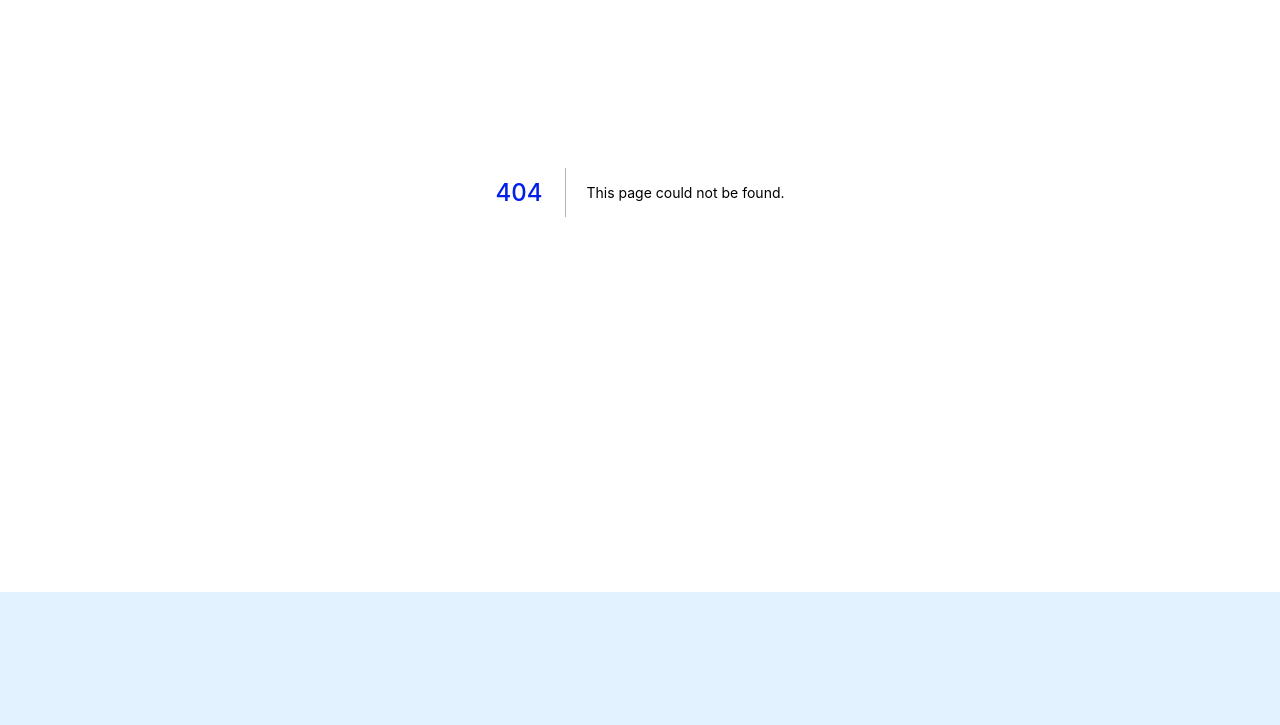
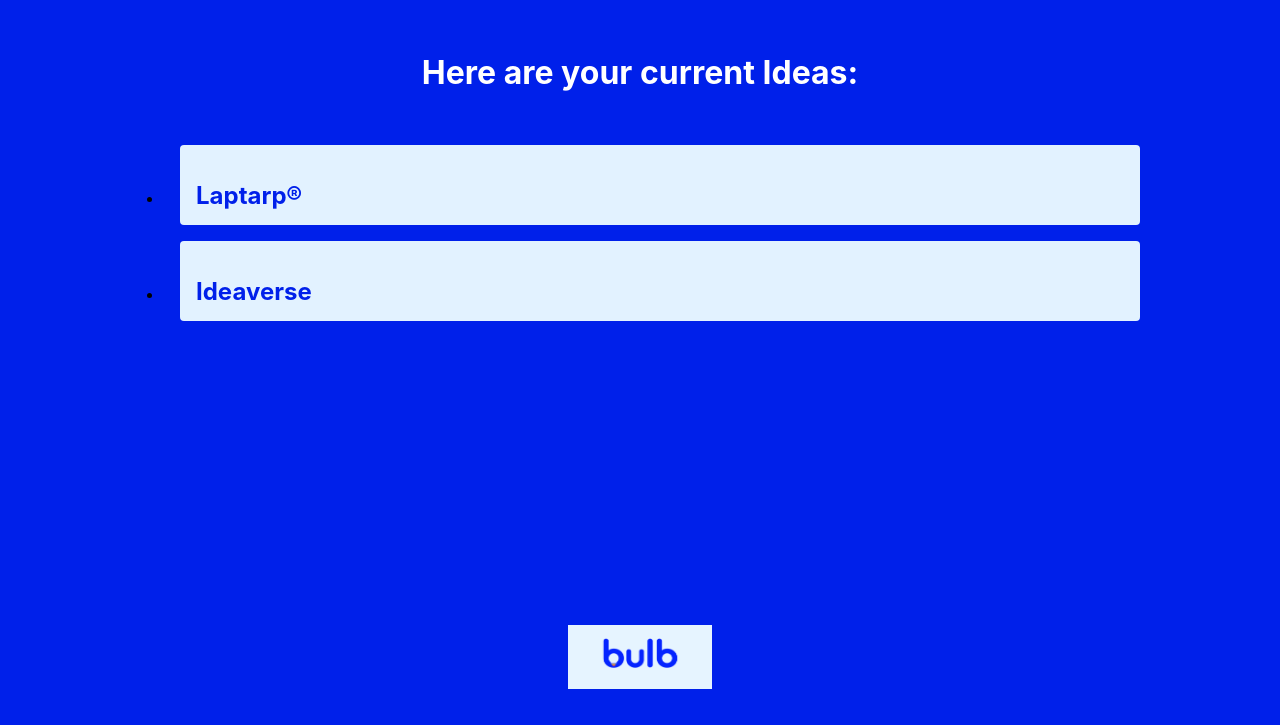
Before and after one commit to christoph-codes/bulb, a Next.js app in the folder frontend/: page /dashboard in a window 1280 px wide. Before the commit this address had no page. Shown: the part 208-933 px from the top of the page. Before the commit the page ends 800 px from the top, so only its background shows below. Built offline with nearby package versions, Linux system fonts and the light colour scheme.

Commit message:
dashboard-page: Create 'Dashboard' page prototype

```diff
--- /dev/null
+++ b/frontend/components/IdeaCard/IdeaCard.js
@@ -0,0 +1,22 @@
+import { useEffect, useState } from 'react';
+import styles from '../../styles/Card.module.sass';
+
+const IdeaCard = ({ name, position }) => {
+  const [isLoaded, setIsLoaded] = useState(false);
+
+  useEffect(() => {
+    const delay = 100 * position;
+
+    setTimeout(() => {
+      setIsLoaded(true);
+    }, delay);
+  }, []);
+
+  return (
+    <div className={styles.card + (!isLoaded ? ` ${styles.loading}` : '')}>
+      <h2>{name}</h2>
+    </div>
+  );
+};
+
+export default IdeaCard;
--- /dev/null
+++ b/frontend/components/IdeaList/IdeaList.js
@@ -0,0 +1,28 @@
+import IdeaCard from '../IdeaCard/IdeaCard';
+import { useEffect, useState } from 'react';
+
+const IdeaList = () => {
+  const [ideaList, setIdeaList] = useState([]);
+
+  const getIdeas = () => {
+    setIdeaList(['Laptarp®', 'Ideaverse']);
+  };
+
+  useEffect(() => {
+    getIdeas();
+  }, []);
+
+  return (
+    <ul>
+      {ideaList.map((idea, i) => {
+        return (
+          <li>
+            <IdeaCard name={idea} position={i} key={i} />
+          </li>
+        );
+      })}
+    </ul>
+  );
+};
+
+export default IdeaList;
--- /dev/null
+++ b/frontend/pages/dashboard.js
@@ -0,0 +1,28 @@
+import styles from '../styles/Dashboard.module.sass';
+import fullColorLogo from '../public/logo-full-color.png';
+import Head from 'next/head';
+import Image from 'next/image';
+import IdeaList from '../components/IdeaList/IdeaList';
+
+export default function Dashboard() {
+  return (
+    <div className={styles.container}>
+      <Head>
+        <title>Explore bulb</title>
+        <meta name='description' content='Dashboard page' />
+        <link rel='icon' href='/bulb-favicon.ico' />
+      </Head>
+
+      <main className={styles.main}>
+        <h1 className={styles.title}>Here are your current Ideas:</h1>
+        <IdeaList />
+      </main>
+
+      <footer className={styles.footer}>
+        <span className={styles.logo}>
+          <Image src={fullColorLogo} alt='bulb Logo' width={144} height={64} />
+        </span>
+      </footer>
+    </div>
+  );
+}
--- /dev/null
+++ b/frontend/styles/Card.module.sass
@@ -0,0 +1,20 @@
+$primary-color: #0020ea
+$bg-color: #e2f2ff
+
+.card
+  border-radius: 0.25rem
+  width: 75vw
+  height: 10vh
+  color: $primary-color
+  background-color: $bg-color
+  clip-path: circle(100% at 50% 50%)
+  transition: clip-path 1s ease-out, width 0.5s, min-height 0.5s
+  padding: 1rem
+  margin: 1rem
+  cursor: pointer
+
+  &.loading
+    clip-path: circle(0 at 50% 50%)
+
+  &:hover
+    width: 80vw
--- /dev/null
+++ b/frontend/styles/Dashboard.module.sass
@@ -0,0 +1,33 @@
+$primary-color: #0020ea
+$bg-color: #e2f2ff
+
+.container
+    padding: 0 2rem
+    background-color: $primary-color
+
+.main
+    min-height: 100vh
+    padding: 4rem 0
+    flex: 1
+    display: flex
+    flex-direction: column
+    justify-content: center
+    align-items: center
+
+.title
+    color: #fff
+    font-size: 2rem
+
+.footer
+    display: flex
+    flex: 1
+    padding: 2rem 0
+    border-top: 1px solid $primary-color
+    justify-content: center
+    align-items: center
+
+    a
+        display: flex
+        justify-content: center
+        align-items: center
+        flex-grow: 1
```
Also changed, not shown: frontend/components/Login/LoginForm.js (+4 -3 lines).
